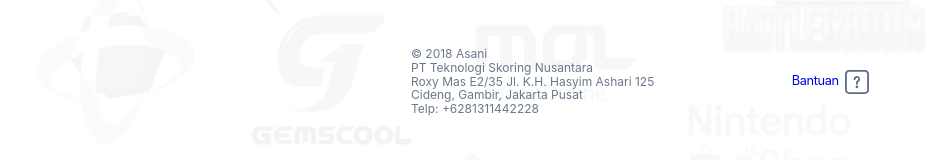
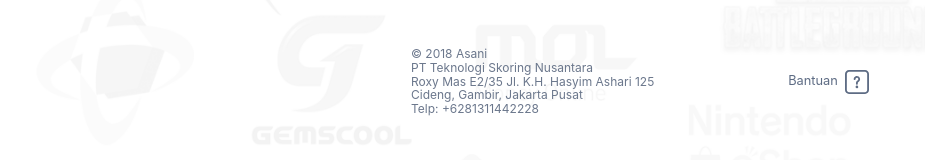
Before and after one commit to dharmawankenny/asani-frontend, a React (Vite) app: page /autentikasi in a window 1280 px wide. Shown: the part 644-804 px from the top of the page, without its empty margins (0-925 px from the left). Built offline with nearby package versions, Linux system fonts and the light colour scheme; a web font is replaced by a local one.

Commit message:
landing page

```diff
--- a/src/components/Footer.js
+++ b/src/components/Footer.js
@@ -18,8 +18,8 @@ export default class Footer extends React.Component {
             EN
           </Switch>
         </Switcher> */}
-        <a href="https://api.whatsapp.com/send?phone=6281311442228" target="_blank">
-		  Bantuan&nbsp;&nbsp;<Help src={HelpIcon} />
+        Bantuan&nbsp;&nbsp;<a href="https://api.whatsapp.com/send?phone=6281311442228" target="_blank">
+          <Help src={HelpIcon} />
         </a>
       </Wrapper>
     );
@@ -32,8 +32,7 @@ const Wrapper = styled.div`
   width: 100%;
   ${flex({ justify: 'flex-end' })}
 
-  a:hover, a:visited, a:link, a:active {
-	text-decoration: none;
+  a {
     ${flex()}
   }
 `;
```
